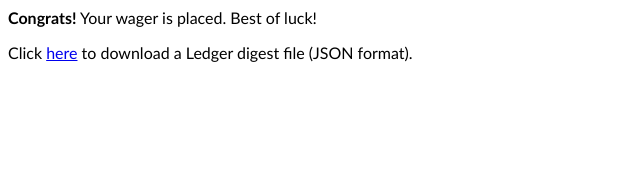
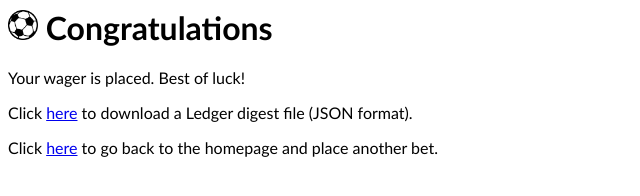
Before and after one commit to x509cert/LedgerDemo, a plain HTML site: page success.html in a window 1280 px wide. Shown: the whole page, without its empty margins (0-640 px from the left). Drawn offline with Linux system fonts and the light colour scheme.

Commit message:
Made the final success page cleaner

```diff
--- a/success.html
+++ b/success.html
@@ -8,7 +8,16 @@
     </head>
 
     <body>
-        <p><b>Congrats!</b> Your wager is placed. Best of luck!</p>
+        <p>
+            <h1>
+                <img src="img/ball.png" width=30>
+                Congratulations
+            </h1>
+
+            <p>Your wager is placed. Best of luck!</p>
+        </p>
         <p>Click <a href='%F%' download>here</a> to download a Ledger digest file (JSON format).</p>
+
+        <p>Click <a href="http://localhost:3000">here</a> to go back to the homepage and place another bet.</p>
     </body>
 </html>
```
